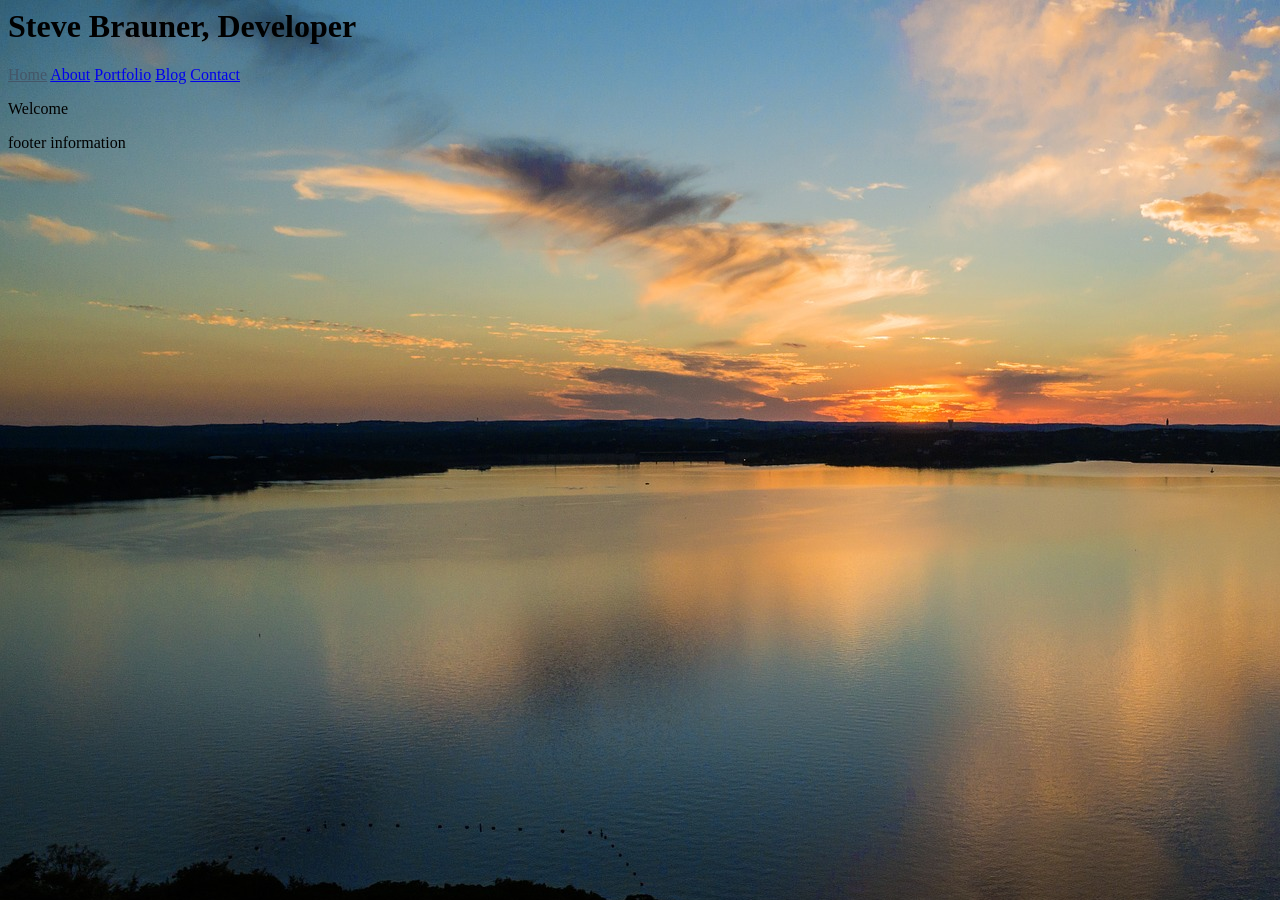
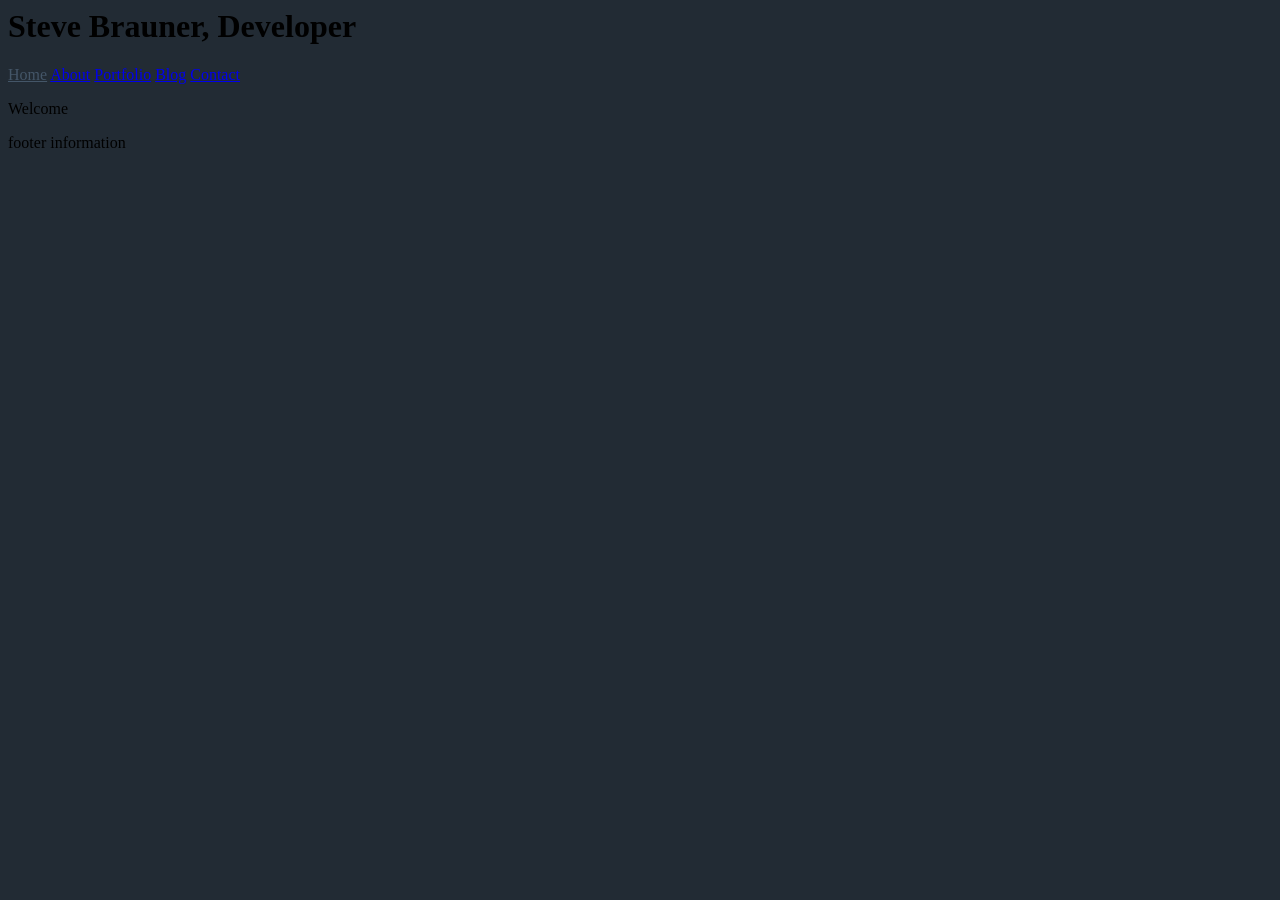
Before and after one commit to stevebrauner/stevebrauner.github.io, a Jekyll site: the page built from index.md, in a window 1280 px wide. Built offline with Jekyll 4.4.1, drawn with Linux system fonts in a browser that asks for light colours.

Commit message:
Corrected css

```diff
--- a/_sass/main.scss
+++ b/_sass/main.scss
@@ -1,5 +1,5 @@
 body {
-	background: #222b34 url("/assests/images/lake_travis.jpg") no-repeat top left;
+	background: #222b34;
 }
 
 .container {
```
